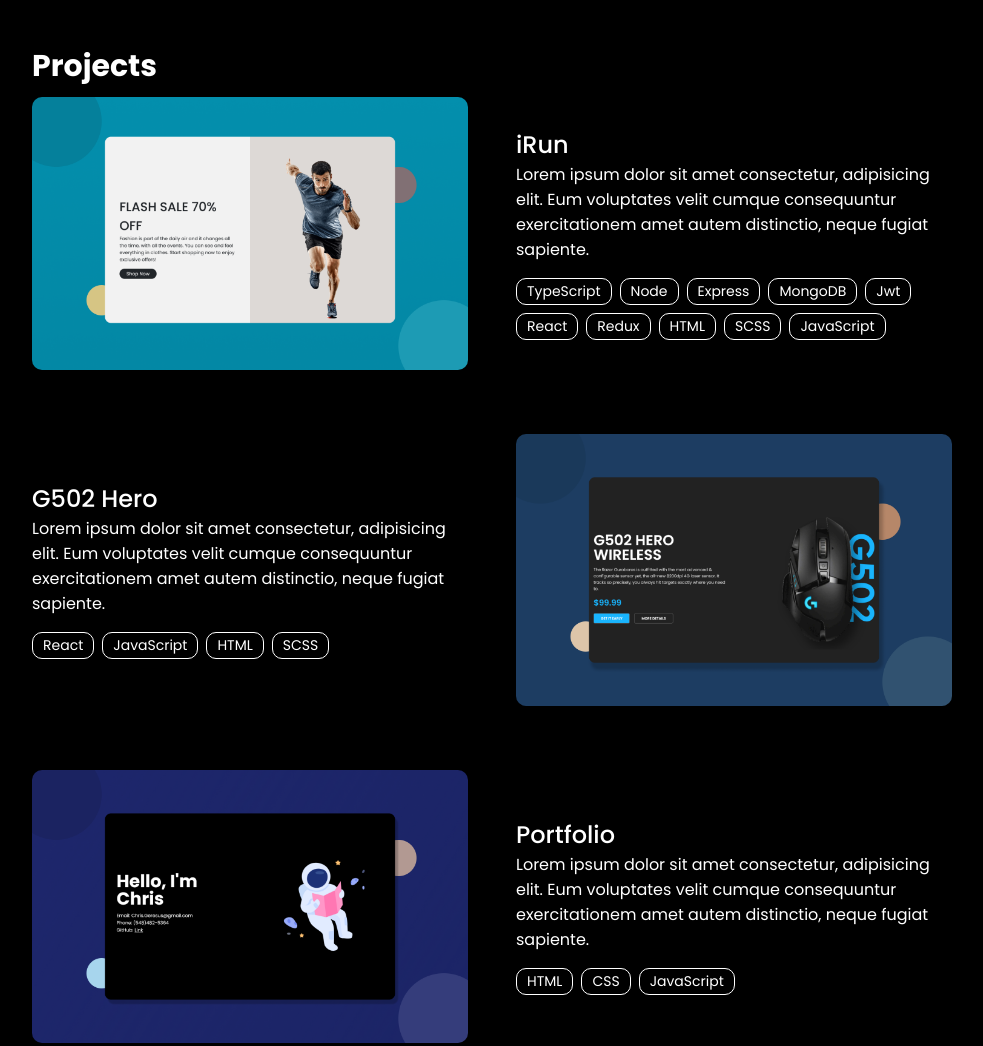
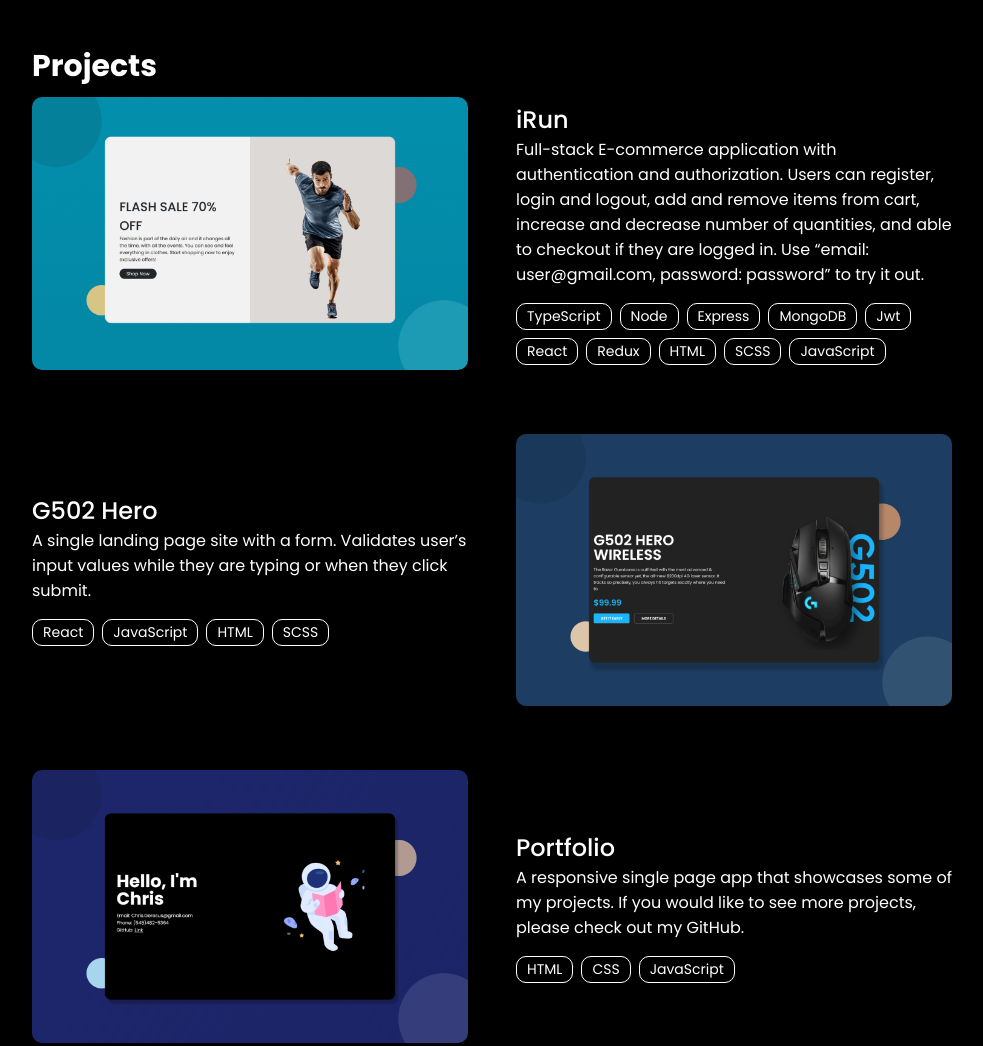
Before and after one commit to Tcodingg/portfolio, a plain HTML site: page index.html in a window 1280 px wide. Shown: the part 820-1866 px from the top of the page, without its empty margins (148-1131 px from the left). Drawn offline with nearby package versions, Linux system fonts and the light colour scheme; a script that the page names is missing.

Commit message:
add projects summery

```diff
--- a/index.html
+++ b/index.html
@@ -59,9 +59,11 @@
                <div class="projects-content-right">
                   <hi class="sub-title">iRun</hi>
                   <p class="text">
-                     Lorem ipsum dolor sit amet consectetur, adipisicing elit.
-                     Eum voluptates velit cumque consequuntur exercitationem
-                     amet autem distinctio, neque fugiat sapiente.
+                     Full-stack E-commerce application with authentication and
+                     authorization. Users can register, login and logout, add
+                     and remove items from cart, increase and decrease number of
+                     quantities, and able to checkout if they are logged in. Use
+                     “email: user@gmail.com, password: password” to try it out.
                   </p>
                   <ul class="tech-used">
                      <li>TypeScript</li>
@@ -85,9 +87,9 @@
                <div class="projects-content-right">
                   <hi class="sub-title">G502 Hero</hi>
                   <p class="text">
-                     Lorem ipsum dolor sit amet consectetur, adipisicing elit.
-                     Eum voluptates velit cumque consequuntur exercitationem
-                     amet autem distinctio, neque fugiat sapiente.
+                     A single landing page site with a form. Validates user’s
+                     input values while they are typing or when they click
+                     submit.
                   </p>
                   <ul class="tech-used">
                      <li>React</li>
@@ -104,9 +106,9 @@
                <div class="projects-content-right">
                   <hi class="sub-title">Portfolio</hi>
                   <p class="text">
-                     Lorem ipsum dolor sit amet consectetur, adipisicing elit.
-                     Eum voluptates velit cumque consequuntur exercitationem
-                     amet autem distinctio, neque fugiat sapiente.
+                     A responsive single page app that showcases some of my
+                     projects. If you would like to see more projects, please
+                     check out my GitHub.
                   </p>
                   <ul class="tech-used">
                      <li>HTML</li>
```
